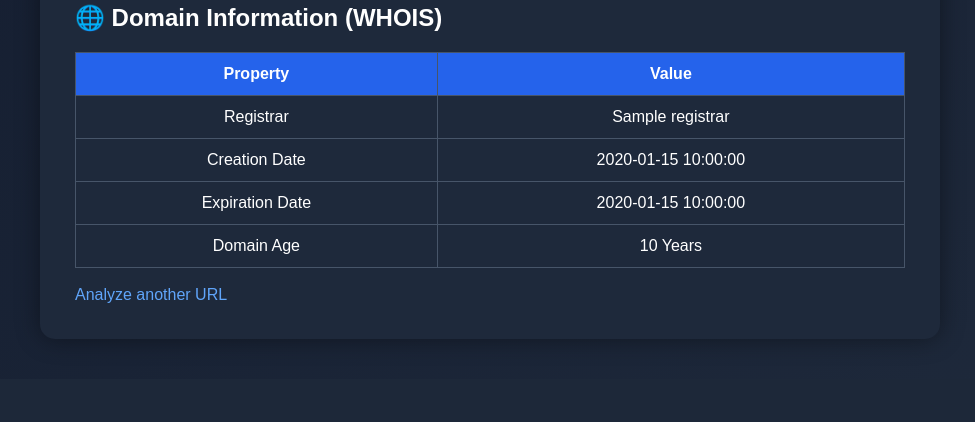
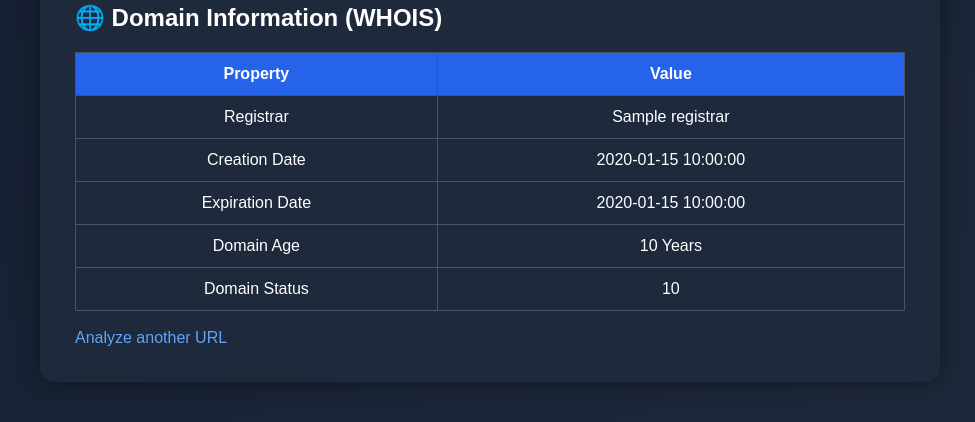
Before and after one commit to Krishna-Gupta-Git/PhishShield-URL-Risk-Analyzer, a Flask app: template templates/result.html in a window 1280 px wide. Shown: the part 1413-1835 px from the top of the page, without its empty margins (150-1125 px from the left). Before the commit the page ends 1757 px from the top, so only its background shows below. Run offline with Flask 3, Linux system fonts and the light colour scheme; the template is opened without the code that fills it: most values are stand-ins (such as "Sample title", 1, 10 or a date in 2020).

```diff
--- a/templates/result.html
+++ b/templates/result.html
@@ -174,6 +174,10 @@ low-bar
     <td>Domain Age</td>
     <td>{{ domain_info.domain_age }} Years</td>
 </tr>
+<tr>
+    <td>Domain Status</td>
+    <td>{{ domain_info.age_status }}</td>
+</tr>
 
 </table>
 
```
